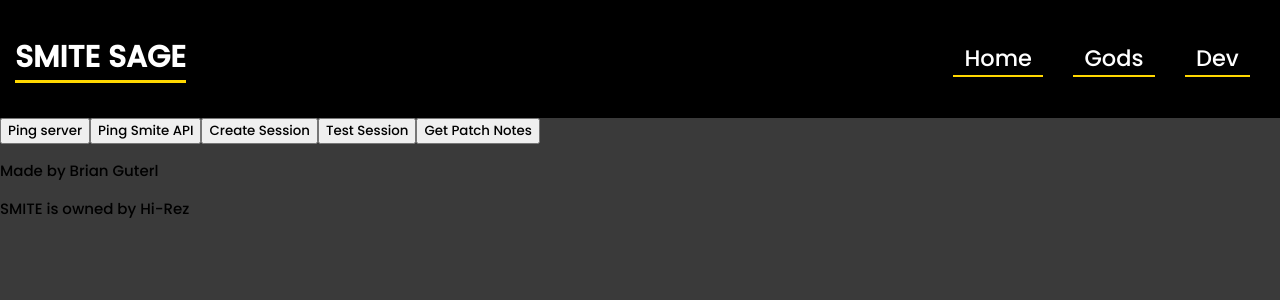
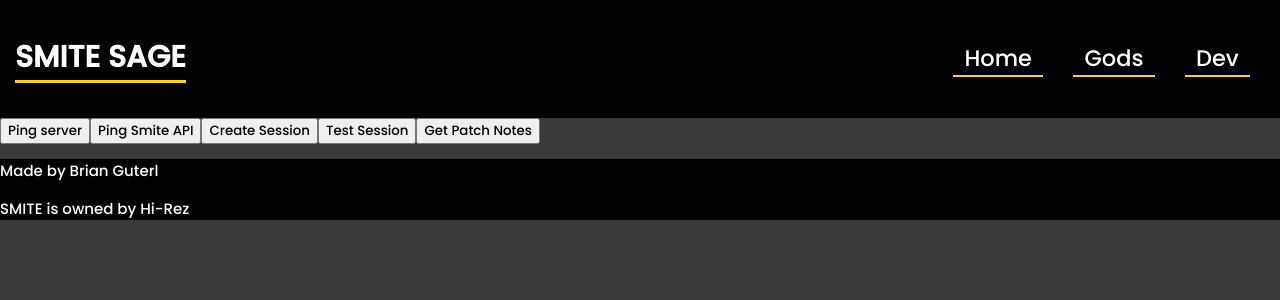
Before and after one commit to Blistighast/smite-sage-frontend, a Next.js app: page /dev in a window 1280 px wide. Shown: the top 300 px of the page. Built offline with nearby package versions, Linux system fonts and the light colour scheme.

Commit message:
added footer css

```diff
--- a/components/Footer.tsx
+++ b/components/Footer.tsx
@@ -1,6 +1,8 @@
+import styles from "@/styles/footer.module.scss";
+
 const Footer = () => {
   return (
-    <footer className="footer-container">
+    <footer className={styles.footerContainer}>
       <p className="made-by">Made by Brian Guterl</p>
       <p className="hi-rez">SMITE is owned by Hi-Rez</p>
     </footer>
--- /dev/null
+++ b/styles/footer.module.scss
@@ -0,0 +1,4 @@
+.footerContainer {
+  background-color: var(--tertiary-color);
+  color: var(--font-secondary);
+}
```
